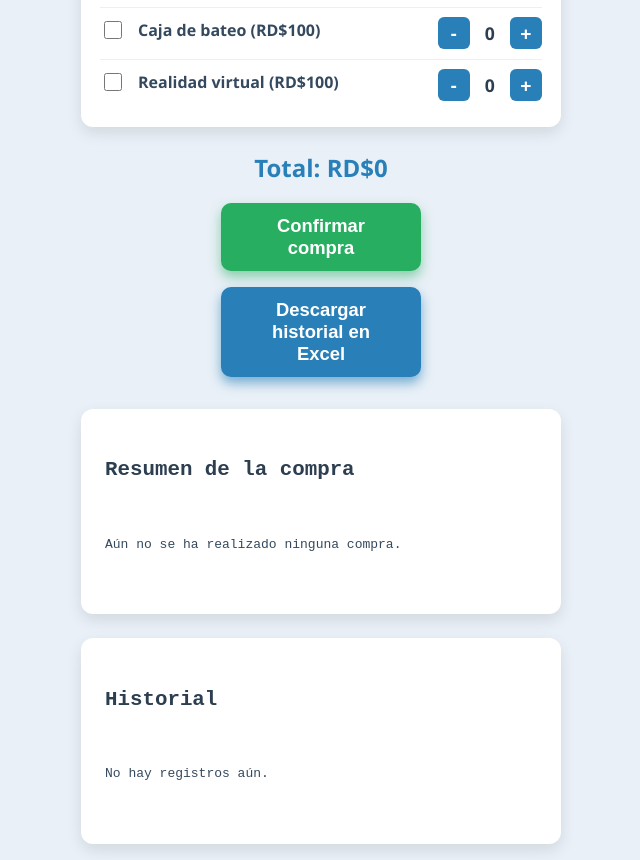
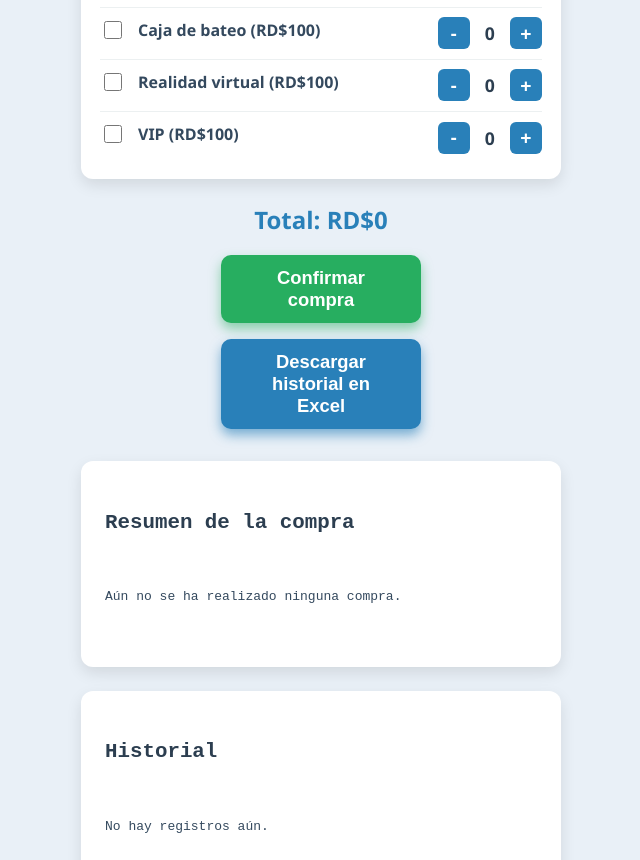
Before and after one commit to mariaoralora/tickets-corregido, a plain HTML site: page index.html in a window 1280 px wide. Shown: the part 1838-2698 px from the top of the page, without its empty margins (319-959 px from the left). Drawn offline with Linux system fonts and the light colour scheme.

Commit message:
Update index.html

```diff
--- a/index.html
+++ b/index.html
@@ -262,6 +262,7 @@
       { nombre: "Inflables", precio: 50 },
       { nombre: "Caja de bateo", precio: 100 },
       { nombre: "Realidad virtual", precio: 100 },
+      { nombre: "VIP", precio: 100 },
     ];
 
     let compra = [];
```
